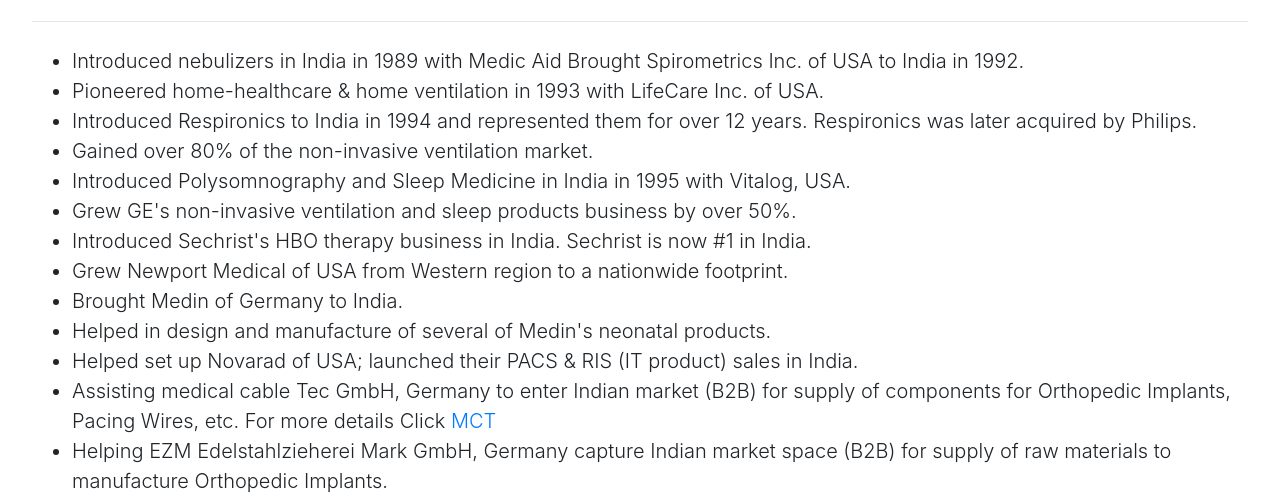
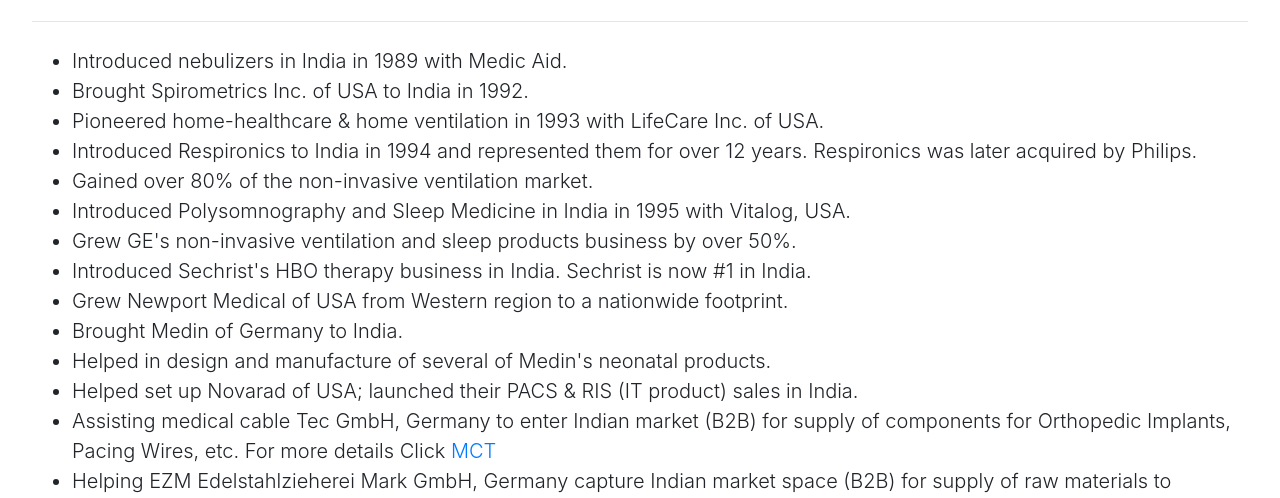
Before and after one commit to TanmayAmbadkar/measuremains, a website: page achievements.html in a window 1280 px wide. Shown: the part 302-800 px from the top of the page. Drawn offline with nearby package versions, Linux system fonts and the light colour scheme.

Commit message:
Changing achievements

```diff
--- a/achievements.html
+++ b/achievements.html
@@ -69,7 +69,10 @@
                 <hr class="my-4">
                 <ul>
                     <li class = "lead">
-                        Introduced nebulizers in India in 1989 with Medic Aid Brought Spirometrics Inc. of USA to India in 1992.
+                        Introduced nebulizers in India in 1989 with Medic Aid.
+                    </li>
+                    <li class = "lead">
+                        Brought Spirometrics Inc. of USA to India in 1992.
                     </li>
                     <li class = "lead">
                         Pioneered home-healthcare & home ventilation in 1993 with LifeCare Inc. of USA.
```
